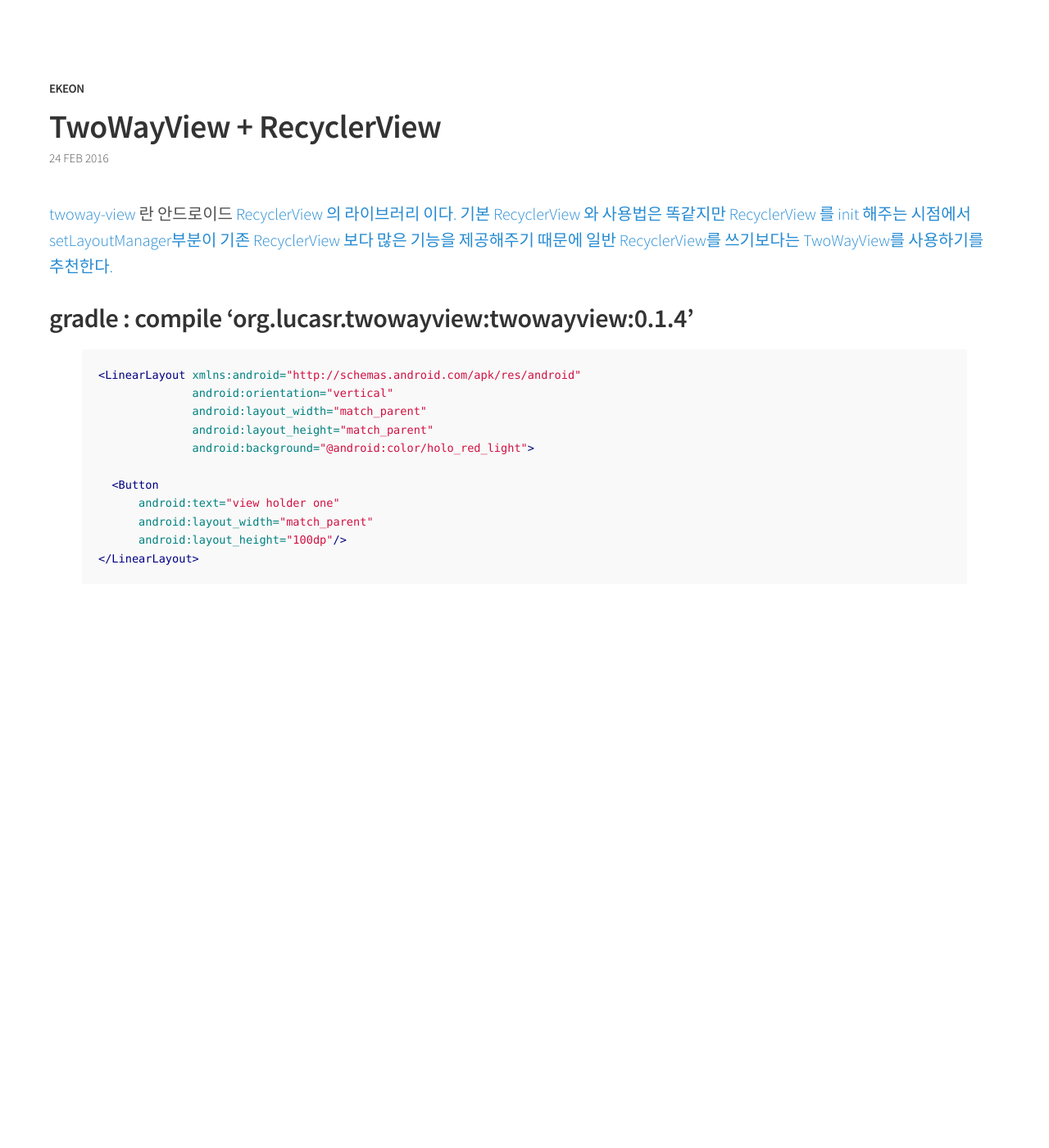
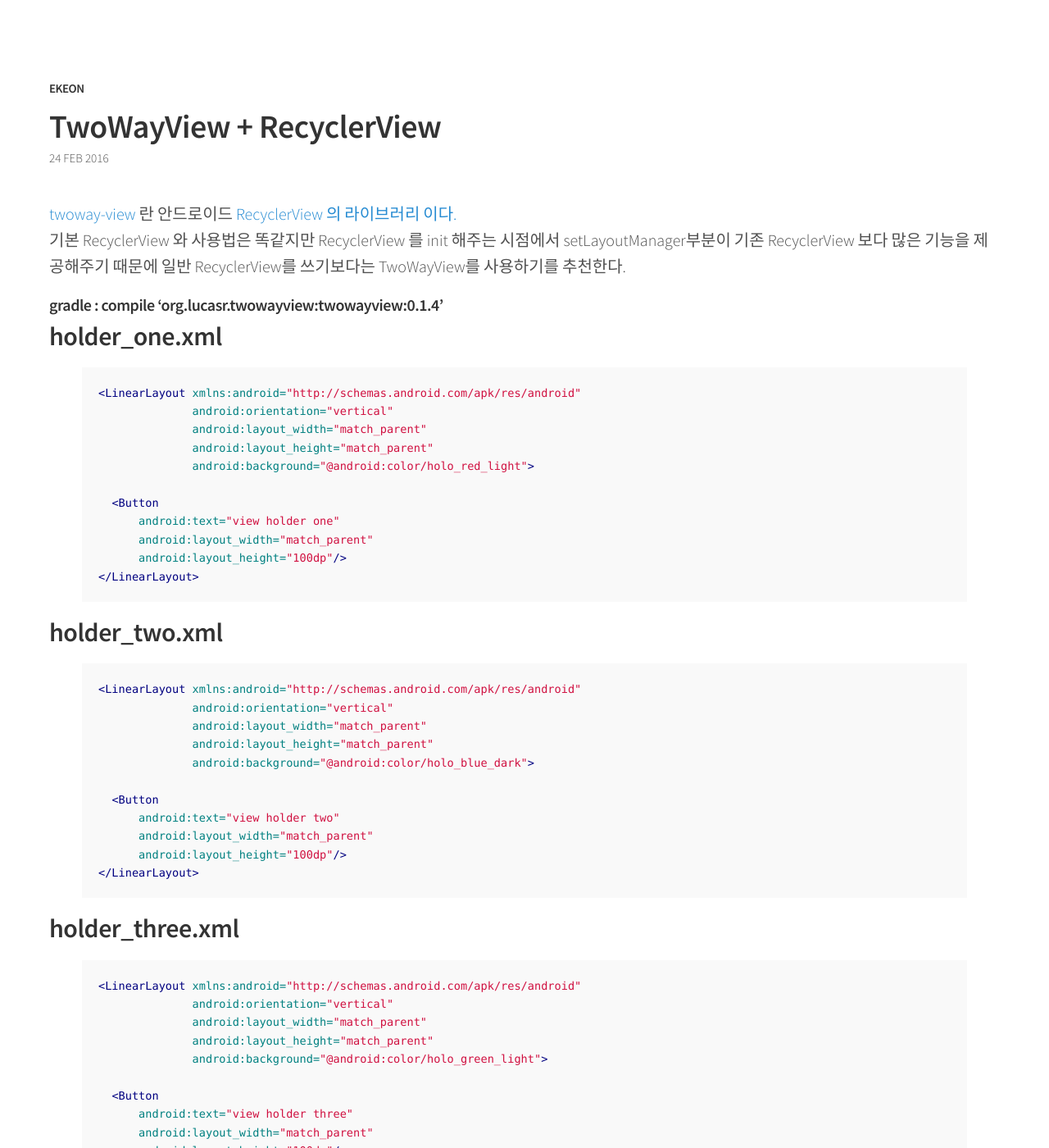
Before and after one commit to ekeon/ekeon.github.io, a Jekyll site: the page built from _posts/2016-2-24-twowayview (Recyclerview).md, in a window 1280 px wide and 1400 px high. Shown: the whole window at 82% size. Built offline with Jekyll 4.4.1, drawn with Linux system fonts in a browser that asks for light colours; Markdown is read by kramdown in place of the engine named in the settings; comment, search, counter and statistics services are not loaded.

Commit message:
no message

```diff
--- a/_posts/2016-2-24-twowayview (Recyclerview).md
+++ b/_posts/2016-2-24-twowayview (Recyclerview).md
@@ -5,11 +5,12 @@
 categories: jekyll update
 ---
 
-<a href="https://github.com/lucasr/twoway-view">twoway-view</a> 란 안드로이드 <a href="http://developer.android.com/intl/ko/reference/android/support/v7/widget/RecyclerView.html">RecyclerView 의 라이브러리 이다.
+<a href="https://github.com/lucasr/twoway-view">twoway-view</a> 란 안드로이드 <a href="http://developer.android.com/intl/ko/reference/android/support/v7/widget/RecyclerView.html">RecyclerView 의 라이브러리 이다.</a>
 기본 RecyclerView 와 사용법은 똑같지만 RecyclerView 를 init 해주는 시점에서 setLayoutManager부분이 기존 RecyclerView 보다 많은 기능을 제공해주기 때문에 일반 RecyclerView를 쓰기보다는 TwoWayView를 사용하기를 추천한다.
 
-##gradle : compile 'org.lucasr.twowayview:twowayview:0.1.4'
+####gradle : compile 'org.lucasr.twowayview:twowayview:0.1.4'
 
+##holder_one.xml
 {% highlight xml %}
 <LinearLayout xmlns:android="http://schemas.android.com/apk/res/android"
               android:orientation="vertical"
@@ -24,6 +25,36 @@
 </LinearLayout>
 {% endhighlight %}
 
+##holder_two.xml
+{% highlight xml %}
+<LinearLayout xmlns:android="http://schemas.android.com/apk/res/android"
+              android:orientation="vertical"
+              android:layout_width="match_parent"
+              android:layout_height="match_parent"
+              android:background="@android:color/holo_blue_dark">
+
+  <Button
+      android:text="view holder two"
+      android:layout_width="match_parent"
+      android:layout_height="100dp"/>
+</LinearLayout>
+{% endhighlight %}
+
+##holder_three.xml
+{% highlight xml %}
+<LinearLayout xmlns:android="http://schemas.android.com/apk/res/android"
+              android:orientation="vertical"
+              android:layout_width="match_parent"
+              android:layout_height="match_parent"
+              android:background="@android:color/holo_green_light">
+
+  <Button
+      android:text="view holder three"
+      android:layout_width="match_parent"
+      android:layout_height="100dp"/>
+</LinearLayout>
+{% endhighlight %}
+
 
 {% highlight java %}
 
```
